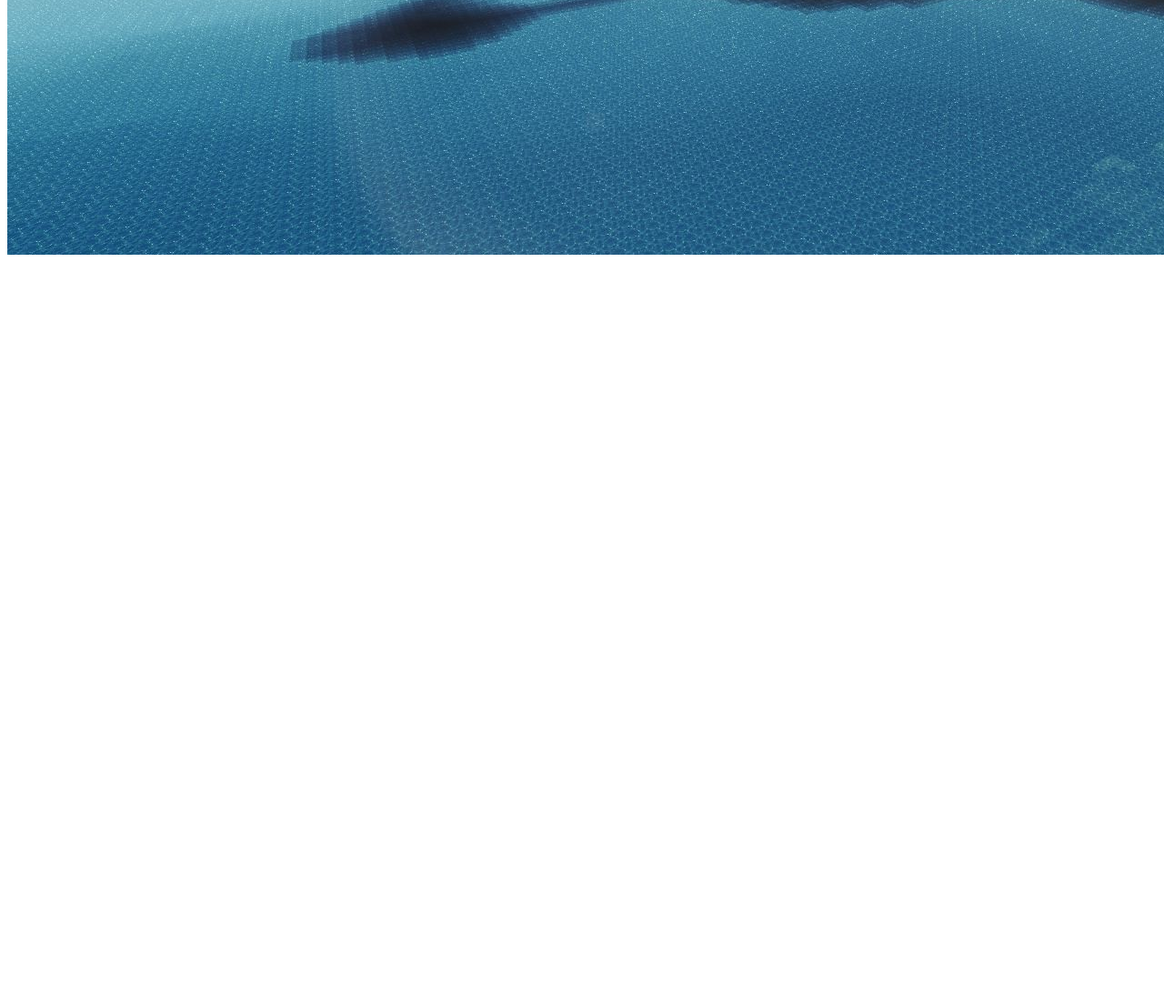
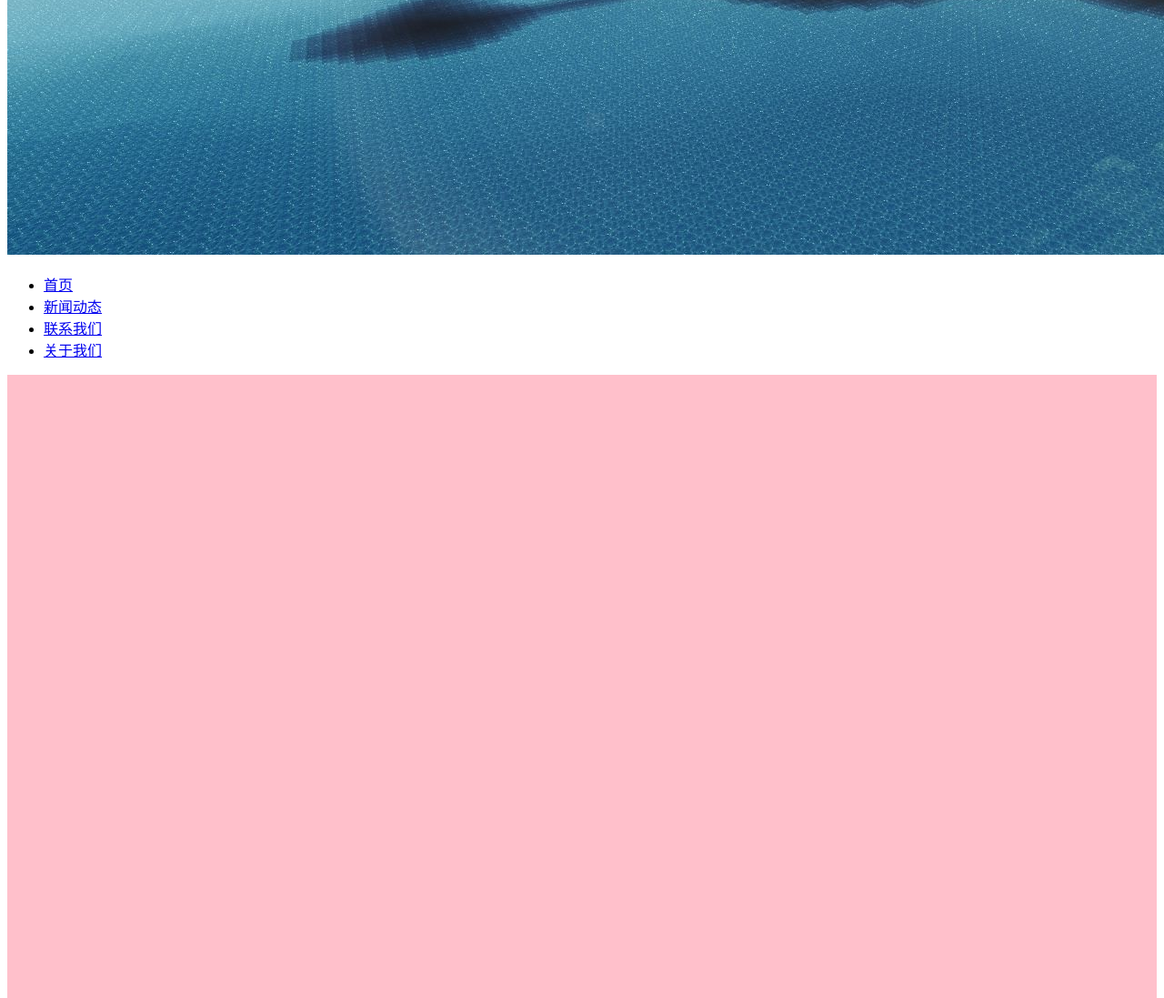
Before and after one commit to Bug-Minecraft-Studio/Bug-Minecraft-Studio.github.io, a plain HTML site: page index.html in a window 1280 px wide. Shown: the part 732-1829 px from the top of the page at 91% size. Before the commit the page ends 1024 px from the top, so only its background shows below. Drawn offline with Linux system fonts and the light colour scheme.

Commit message:
Update index.html

```diff
--- a/index.html
+++ b/index.html
@@ -3,3 +3,10 @@
 <head>
   <title>Bug Minecraft Studio</title>
   <img src="./17364491.jpg">
+<ul>
+   <li><a class="active" href="#home">首页</a></li>
+   <li><a href="#news">新闻动态</a></li>
+   <li><a href="#contact">联系我们</a></li>
+   <li><a href="#about">关于我们</a></li>
+</ul>
+<div style="background-color:pink;height:1500px;"></div>
```
